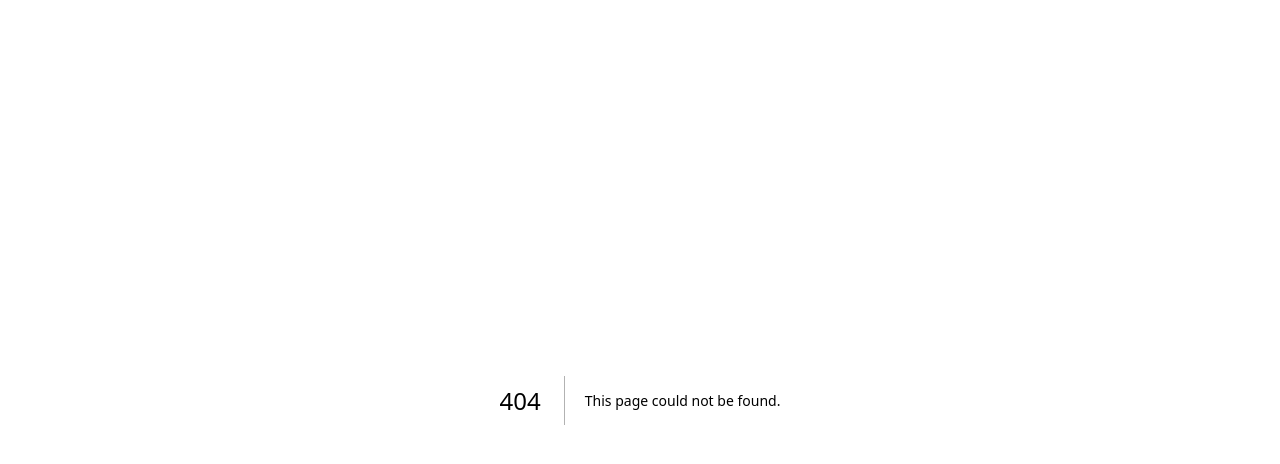
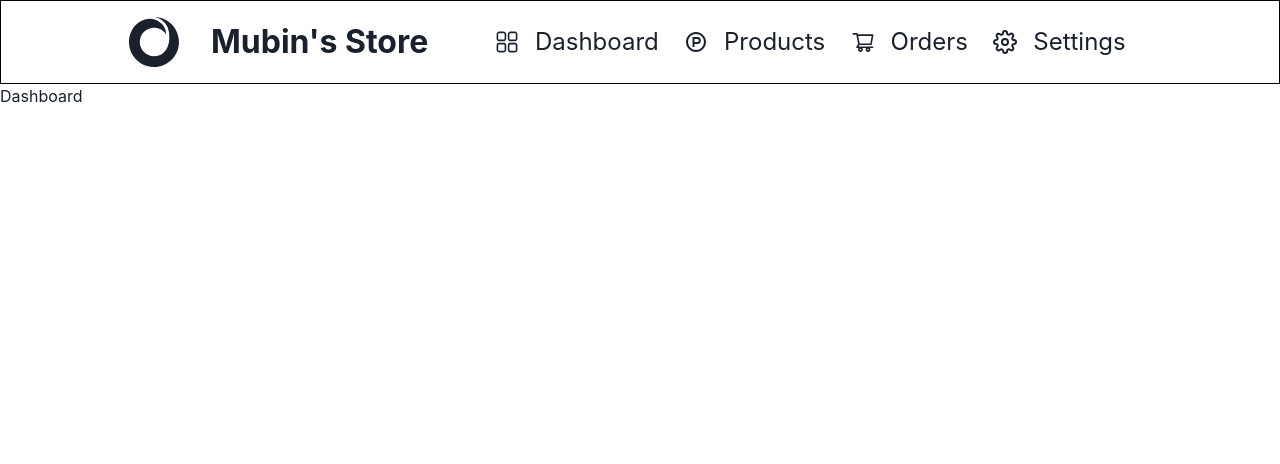
Before and after one commit to Mubin42/ecommerce-fullstack, a Next.js app in the folder admin-view/: page /home in a window 1280 px wide. Before the commit this address had no page. Shown: the top 464 px of the page. Built offline with nearby package versions, Linux system fonts and the light colour scheme.

Commit message:
admin-view routes defined

```diff
--- /dev/null
+++ b/admin-view/components/Dashboard.js
@@ -0,0 +1,5 @@
+import React from "react";
+
+export const Dashboard = () => {
+  return <div>Dashboard</div>;
+};
--- /dev/null
+++ b/admin-view/components/Navigation.js
@@ -0,0 +1,66 @@
+import { Box, Flex, Text } from "@chakra-ui/react";
+import Link from "next/link";
+import { SiSinglestore } from "react-icons/si";
+import { RxDashboard } from "react-icons/rx";
+import { AiOutlineShoppingCart } from "react-icons/ai";
+import { FiSettings } from "react-icons/fi";
+import { RiProductHuntLine } from "react-icons/ri";
+
+export default function Navigation() {
+  return (
+    <Flex
+      p="16px 128px"
+      border="1px solid black"
+      align="center"
+      flexDir="space-between"
+    >
+      <Flex flex={1} gap="32px" align="center">
+        <Box fontSize="50px">
+          <SiSinglestore />
+        </Box>
+        <Link href="/">
+          <Text fontSize="32px" fontWeight="700">
+            Mubin's Store
+          </Text>
+        </Link>
+      </Flex>
+      <Flex flex={2} fontSize="24px" justify="space-evenly">
+        <Flex align="center" gap="16px">
+          <Box>
+            <RxDashboard />
+          </Box>
+          <Link href="/">
+            <Text>Dashboard</Text>
+          </Link>
+        </Flex>
+
+        <Flex align="center" gap="16px">
+          <Box>
+            <RiProductHuntLine />
+          </Box>
+          <Link href="/products">
+            <Text>Products</Text>
+          </Link>
+        </Flex>
+
+        <Flex align="center" gap="16px">
+          <Box>
+            <AiOutlineShoppingCart />
+          </Box>
+          <Link href="/orders">
+            <Text>Orders</Text>
+          </Link>
+        </Flex>
+
+        <Flex align="center" gap="16px">
+          <Box>
+            <FiSettings />
+          </Box>
+          <Link href="/settings">
+            <Text>Settings</Text>
+          </Link>
+        </Flex>
+      </Flex>
+    </Flex>
+  );
+}
--- a/admin-view/components/Page.js
+++ b/admin-view/components/Page.js
@@ -1,10 +1,12 @@
 import React from "react";
 import { Box } from "@chakra-ui/react";
+import Navigation from "./Navigation";
 
 const Page = ({ children }) => {
   return (
     <>
       <Box as="main" style={{ minHeight: "100vh" }}>
+        <Navigation />
         <Box as="div">{children}</Box>
       </Box>
     </>
--- a/admin-view/package.json
+++ b/admin-view/package.json
@@ -22,6 +22,7 @@
     "next-auth": "^4.22.1",
     "nodemailer": "^6.9.3",
     "react": "18.2.0",
-    "react-dom": "18.2.0"
+    "react-dom": "18.2.0",
+    "react-icons": "^4.10.1"
   }
 }
--- /dev/null
+++ b/admin-view/pages/home.js
@@ -0,0 +1,13 @@
+import React from "react";
+import Page from "@/components/Page";
+import { Dashboard } from "@/components/Dashboard";
+
+const Home = () => {
+  return (
+    <Page>
+      <Dashboard />
+    </Page>
+  );
+};
+
+export default Home;
--- /dev/null
+++ b/admin-view/pages/orders.js
@@ -0,0 +1,6 @@
+import Page from "@/components/Page";
+import React from "react";
+
+export default function Orders() {
+  return <Page>Orders</Page>;
+}
--- /dev/null
+++ b/admin-view/pages/products.js
@@ -0,0 +1,6 @@
+import Page from "@/components/Page";
+import React from "react";
+
+export default function Products() {
+  return <Page>Products</Page>;
+}
--- /dev/null
+++ b/admin-view/pages/settings.js
@@ -0,0 +1,6 @@
+import Page from "@/components/Page";
+import React from "react";
+
+export default function Settings() {
+  return <Page>Settings</Page>;
+}
```
Also changed, not shown: admin-view/pages/index.js (+16 -9 lines), 1 other file (tests, documents, lock files or other folders).
